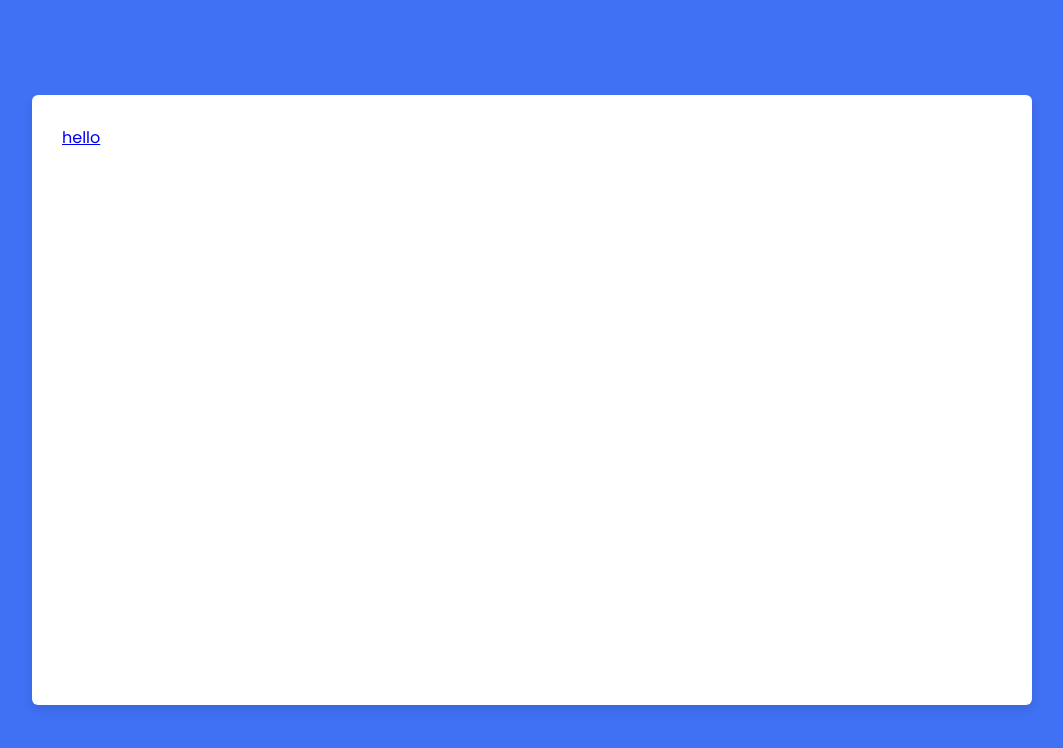
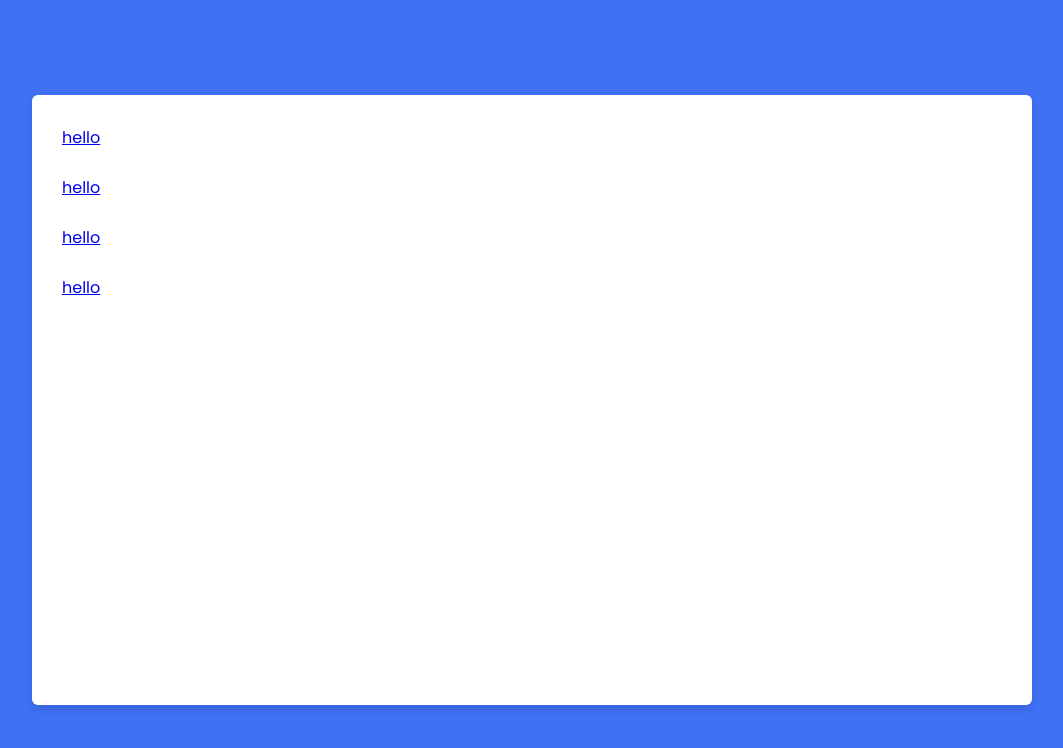
Before and after one commit to riveraRCLC/majorRequestPCO-BMO, a plain HTML site: page Registration Form/printableArea.html in a window 1280 px wide. Shown: the whole page, without its empty margins (108-1171 px from the left). Drawn offline with nearby package versions, Linux system fonts and the light colour scheme.

Commit message:
already Change the position of the Images

```diff
--- a/Registration Form/printableArea.html
+++ b/Registration Form/printableArea.html
@@ -17,8 +17,11 @@
     <div class="printableArea">
         <a href="p1.jpg">hello</a>
         <br> </br>
+        <a href="p2.jpg">hello</a>
         <br> </br>
+        <a href="p3.jpg">hello</a>
         <br> </br>
+        <a href="p4.jpg">hello</a>
         <br> </br>
         <br> </br>
         <br> </br>
```
Also changed, not shown: Registration Form/MAJOR REQUEST PCO SCANNED_page-0001.jpg (deleted), Registration Form/MAJOR REQUEST PCO SCANNED_page-0002.jpg (deleted), Registration Form/MAJOR REQUEST PCO SCANNED_page-0003.jpg (deleted), Registration Form/MAJOR REQUEST PCO SCANNED_page-0004.jpg (deleted), Registration Form/p1.jpg (added), Registration Form/p2.jpg (added), Registration Form/p3.jpg (added).
